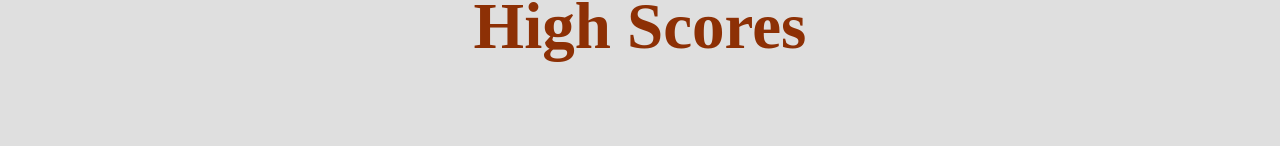
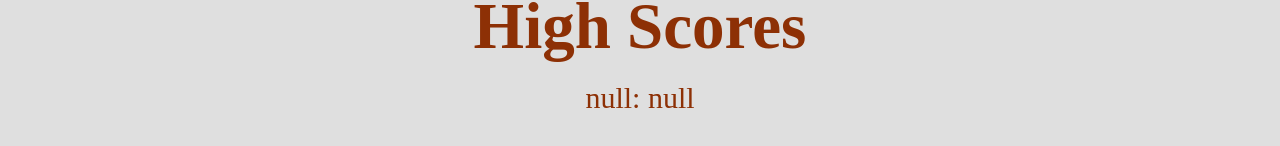
Before and after one commit to jeffgcameron/JavascriptQuiz, a plain HTML site: page highscores.html in a window 1280 px wide. Shown: the part 138-284 px from the top of the page. Drawn offline with nearby package versions, Linux system fonts and the light colour scheme; a web font is replaced by a local one.

Commit message:
local storage

```diff
--- a/highscores.html
+++ b/highscores.html
@@ -18,7 +18,7 @@
     </header>
     <div class="container">
         <h1>High Scores</h1>
-        <ol class="score"></ol>
+        <div id="score"></div>
 
     </div>
     <script src="./Assets/highscore.js"></script>
```
